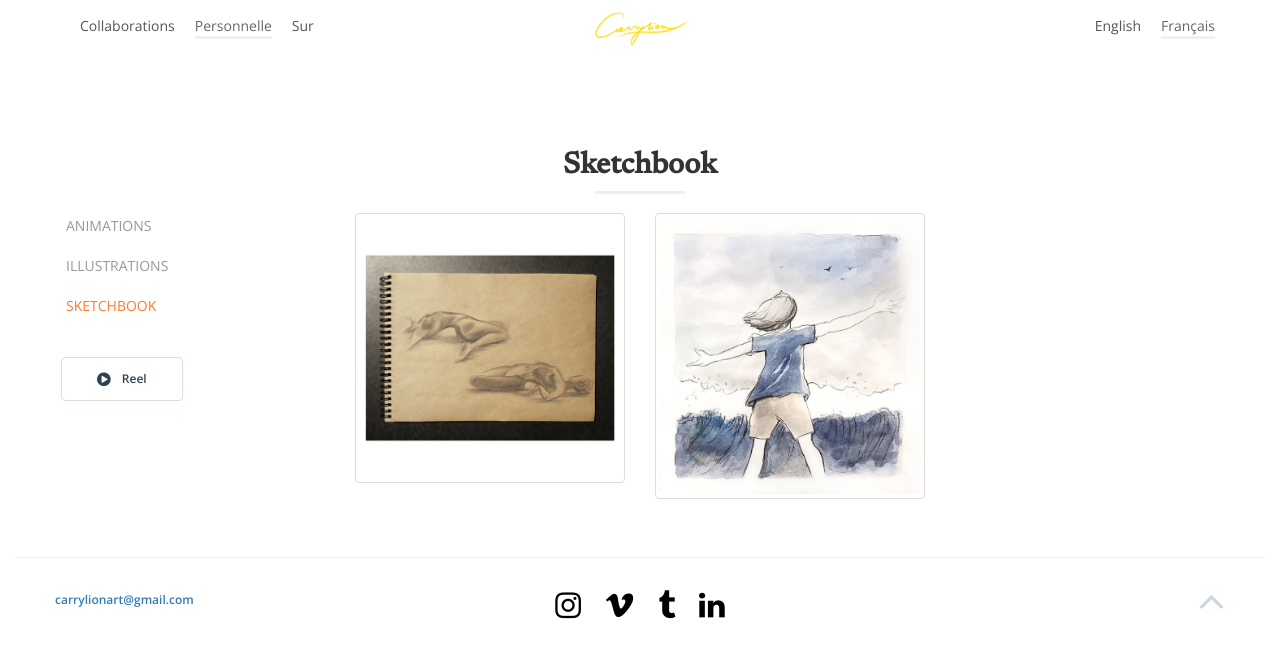
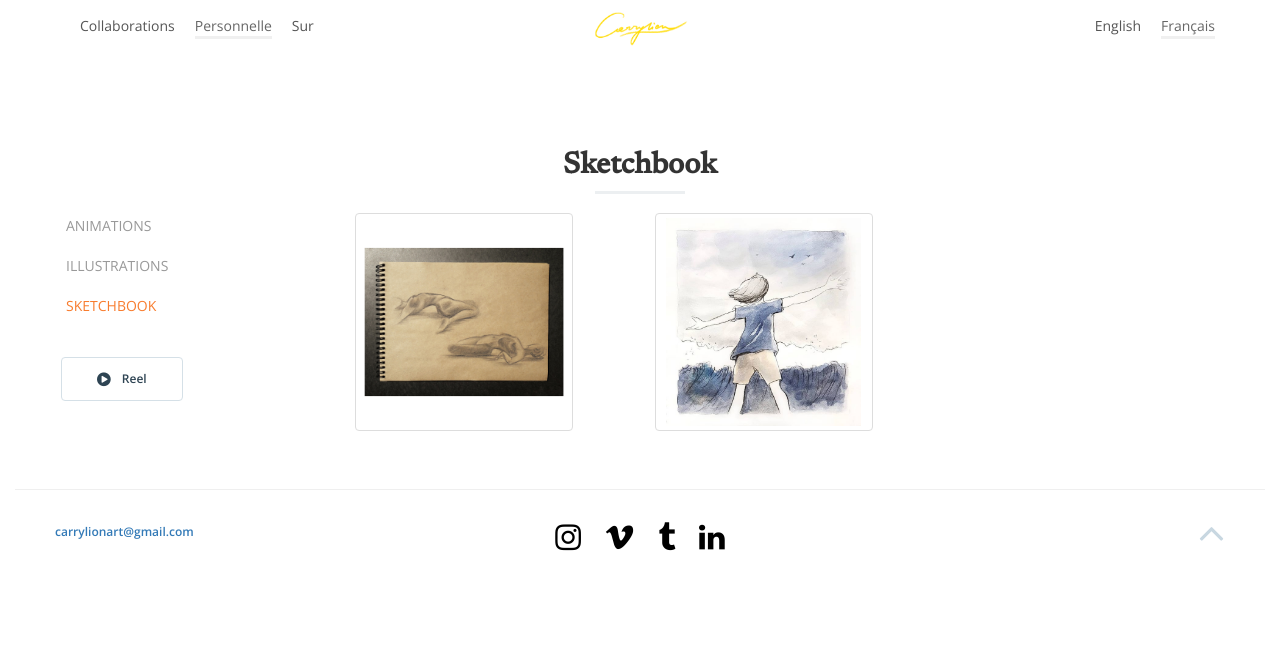
Before and after one commit to ryuldashev/carrylion.com, a Jekyll site: the page built from _categories/sketchbook.markdown, in a window 1280 px wide. Shown: the top 658 px of the page. Built offline with Jekyll 4.4.1, drawn with Linux system fonts in a browser that asks for light colours; nearby versions of some CDN libraries; some web fonts are replaced.

Commit message:
Gallery blocks

```diff
--- a/_layouts/category.html
+++ b/_layouts/category.html
@@ -27,8 +27,8 @@
                 <div class="row">
                     {% for post in posts %}
                         <div class="col-xs-4 post-thumb wow fadeIn">
-                            <a href="{{ post.image }}" data-fancybox>
-                                <img src="{{ post.image }}" class="img-thumbnail" alt="">
+                            <a href="{{ post.image }}" data-fancybox class="img-thumbnail">
+                                <img src="{{ post.image }}" alt="">
                             </a>
                         </div>
                     {% endfor %}
--- a/_sass/_mixins.scss
+++ b/_sass/_mixins.scss
@@ -22,6 +22,12 @@
   -moz-transition: $args;
   -o-transition: $args;
   transition: $args;
+}
+
+@mixin bp-xlarge {
+  @media only screen and (min-width: 1500px) {
+    @content;
+  }
 }
 
 @mixin bp-large {
--- a/css/style.scss
+++ b/css/style.scss
@@ -581,6 +581,36 @@ button.btn, input.btn {
 
 .post-thumb {
   margin-bottom: 30px;
+
+  .img-thumbnail {
+    width: 19vw;
+    height: 19vw;
+    text-align: center;
+    max-width: none;
+
+    @include bp-xsmall {
+      width: 27vw;
+      height: 27vw;
+    }
+    @include bp-small {
+      width: 27vw;
+      height: 27vw;
+    }
+    @include bp-large {
+      width: 17vw;
+      height: 17vw;
+    }
+    @include bp-xlarge {
+      width: 14vw;
+      height: 14vw;
+    }
+
+    img {
+      width: auto;
+      max-width: 100%;
+      max-height: 100%;
+    }
+  }
 }
 
 .video-block iframe {
```
